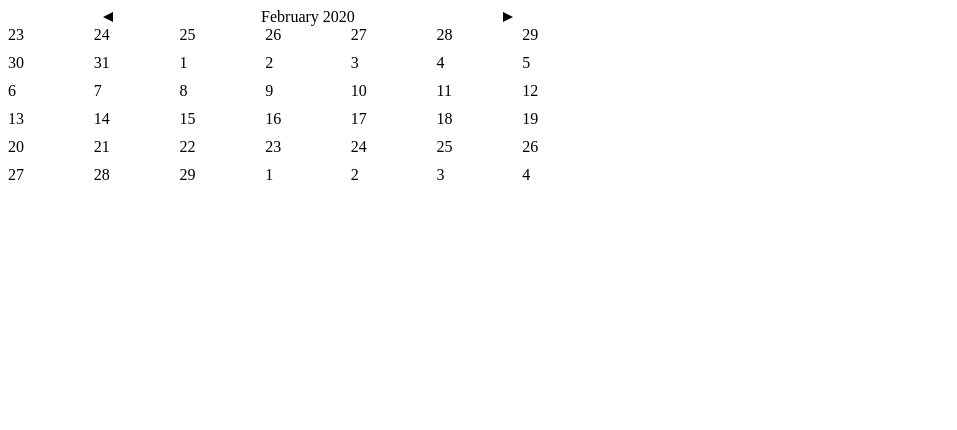
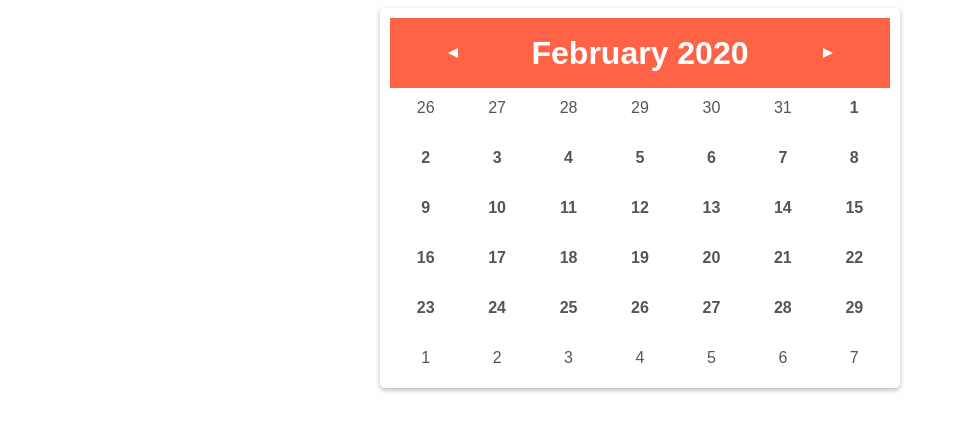
Before and after one commit to uri-ustrell/holidays-calendar-nextjs, a Next.js app: page / in a window 1280 px wide. Shown: the top 430 px of the page, without its empty margins (0-957 px from the left). Built offline with nearby package versions, Linux system fonts and the light colour scheme; no server answers.

Commit message:
apply some CSS

```diff
--- a/components/CalendarHeader.jsx
+++ b/components/CalendarHeader.jsx
@@ -4,23 +4,27 @@ import styled from "styled-components";
 const Title = styled.div`
 	margin-bottom: 1rem;
 	margin: auto;
+	font-weight: bold;
+	font-size: 2em;
 `;
 
 const Pointer = styled.div`
 	width: 10px;
 	height: 10px;
 	margin: auto;
-border-${props => (props.left && "right") || "left"}: black 10px solid;
+	border-${props => (props.left && "right") || "left"}: white 10px solid;
 	border-bottom: transparent 5px solid;
 	border-top: transparent 5px solid;
 	box-sizing: border-box;
-}
+	cursor: pointer;
 `;
 
 const HeaderWrapper = styled.div`
 	display: grid;
-	grid-template-columns: 1fr 1fr 1fr;
-	width: 600px;
+	grid-template-columns: 1fr 2fr 1fr;
+	height: 70px;
+	background-color: tomato;
+	color: white;
 `;
 
 const CalendarHeader = ({ year, month, handleChangeMonthClick }) => {
--- a/components/calendar.jsx
+++ b/components/calendar.jsx
@@ -4,44 +4,57 @@ import styled from "styled-components";
 import CalendarHeader from "./CalendarHeader";
 import * as calendarUtils from "../utils/calendarUtils";
 
+const CalendarWrapper = styled.div`
+	margin: auto;
+	padding: 10px;
+	width: 500px;
+	border-radius: 5px;
+	overflow: hidden;
+	box-shadow: 0px 2px 5px 0px rgba(0, 0, 0, 0.29);
+	font-family: sans-serif;
+	color: #555;
+`;
+
 const CalendarGrid = styled.div`
 	display: grid;
 	grid-row-gap: 10px;
-	width: 600px;
 	grid-template-columns: repeat(7, 1fr);
+`;
+
+const CalendarDay = styled.div`
+	display: flex;
+	justify-content: center;
+	align-items: center;
+	align-self: center;
+	border-radius: 100%;
+	width: 40px;
+	height: 40px;
+	margin: auto;
+	cursor: pointer;
+	${({ active }) =>
+		active &&
+		`
+      font-weight: bold;
+      transition: 0.3s;
+      &:hover {
+        background: tomato;
+        color: white
+      }
+    `}
 `;
 
 const getCurrentDate = () => dayjs();
 
-const getMonthDays = (year, month) => new Date(year, month, 0).getDate();
-
-const getDate = (year, month, day) => new Date(year, month, day);
-
-const formatDate = date => dayjs(date).format("D");
-
-const formatMonth = month =>
-	dayjs()
-		.month(month - 1)
-		.format("MMMM");
-
-const getMonthNumber = date => parseInt(dayjs(date).format("M"), 10);
-
-const getMonthDaysList = (year, month) => {
-	const monthDays = getMonthDays(year, month);
-	return Array.from({ length: monthDays }, (_, day) =>
-		getDate(year, month - 1, day + 1)
+export const Calendar = ({ year, holidays }) => {
+	const [month, setMonth] = useState(
+		calendarUtils.getMonthNumber(getCurrentDate())
 	);
-};
-
-export const Calendar = ({ year, holidays }) => {
-	const [month, setMonth] = useState(getMonthNumber(getCurrentDate()));
 
 	const monthDays = calendarUtils.getMonthDaysMap(year, month);
 	const firstDayPosition = calendarUtils.getFirstDayPosition(
 		monthDays[Object.keys(monthDays)[0]]
 	);
 	const monthMap = calendarUtils.getMonthViewMap(monthDays);
-	console.log(monthMap);
 	const monthDaysList = calendarUtils.getMonthViewOrderedList(
 		monthMap,
 		firstDayPosition
@@ -51,17 +64,19 @@ export const Calendar = ({ year, holidays }) => {
 		setMonth(prevMonth => prevMonth + steps);
 
 	return (
-		<>
+		<CalendarWrapper>
 			<CalendarHeader
 				year={year}
-				month={formatMonth(month)}
+				month={calendarUtils.formatMonth(month)}
 				handleChangeMonthClick={handleChangeMonthClick}
 			/>
 			<CalendarGrid>
 				{monthDaysList.map(day => (
-					<div key={day}>{calendarUtils.formatDate(day)}</div>
+					<CalendarDay key={day} active={monthMap[day].active}>
+						{calendarUtils.formatDate(day)}
+					</CalendarDay>
 				))}
 			</CalendarGrid>
-		</>
+		</CalendarWrapper>
 	);
 };
--- a/pages/index.jsx
+++ b/pages/index.jsx
@@ -24,7 +24,13 @@ const Index = () => {
 		getHolidays(year, country).then(res => setHolidays(res));
 	}, []);
 
-	return <Calendar year={year} holidays={holidays} />;
+	return (
+		<Calendar
+			className="holidaysCalendar"
+			year={year}
+			holidays={holidays}
+		/>
+	);
 };
 
 export default Index;
--- a/utils/calendarUtils.js
+++ b/utils/calendarUtils.js
@@ -1,6 +1,25 @@
 import dayjs from "dayjs";
 
+const getMonthDays = (year, month) => new Date(year, month, 0).getDate();
+
+const getDate = (year, month, day) => dayjs(new Date(year, month, day));
+
+const dateToMapDay = (day, props) => ({
+	[day.format("YYYYMMDD")]: { date: day.format(), ...props }
+});
+
 export const getFirstDayPosition = day => dayjs(day.date).get("d");
+
+export const getMonthDaysMap = (year, month) => {
+	const monthDays = getMonthDays(year, month);
+	return Array.from({ length: monthDays + 1 }).reduce((monthDays, _, day) => {
+		const date = getDate(year, month - 1, day);
+		return {
+			...monthDays,
+			...dateToMapDay(date, { active: true })
+		};
+	});
+};
 
 export const getMonthViewMap = monthDays => {
 	const monthDaysKeys = Object.keys(monthDays);
@@ -11,13 +30,9 @@ export const getMonthViewMap = monthDays => {
 		const currentMonthView =
 			Object.keys(monthMap).length === 0 ? { ...monthDays } : monthMap;
 		const oneMoreDay = dayjs(lastDay).add(i + 1, "day");
-		const oneMoreDayObj = {
-			[oneMoreDay.format("YYYYMMDD")]: { date: oneMoreDay.format() }
-		};
+		const oneMoreDayObj = dateToMapDay(oneMoreDay, { active: false });
 		const oneLessDay = dayjs(firstDay).subtract(i + 1, "day");
-		const oneLessDayObj = {
-			[oneLessDay.format("YYYYMMDD")]: { date: oneLessDay.format() }
-		};
+		const oneLessDayObj = dateToMapDay(oneLessDay, { active: false });
 
 		return { ...oneLessDayObj, ...currentMonthView, ...oneMoreDayObj };
 	}, {});
@@ -28,30 +43,15 @@ export const getMonthViewMap = monthDays => {
 export const getMonthViewOrderedList = (monthView, position) => {
 	position = position ? position : 7;
 	return Object.keys(monthView)
-		.filter((_, i) => i + 1 > 7 - position)
+		.filter((_, i) => i + 1 > 10 - position)
 		.filter((_, i) => i < 42);
 };
 
-const getMonthDays = (year, month) => new Date(year, month, 0).getDate();
-
-const getDate = (year, month, day) => dayjs(new Date(year, month, day));
+export const getMonthNumber = date => parseInt(dayjs(date).format("M"), 10);
 
 export const formatDate = date => dayjs(date).format("D");
 
-const formatMonth = month =>
+export const formatMonth = month =>
 	dayjs()
 		.month(month - 1)
 		.format("MMMM");
-
-const getMonthNumber = date => parseInt(dayjs(date).format("M"), 10);
-
-export const getMonthDaysMap = (year, month) => {
-	const monthDays = getMonthDays(year, month);
-	return Array.from({ length: monthDays + 1 }).reduce((monthDays, _, day) => {
-		const date = getDate(year, month - 1, day);
-		return {
-			...monthDays,
-			[date.format("YYYYMMDD")]: { date: date.format() }
-		};
-	});
-};
```
Lines whose indentation alone changed are shown as unchanged.
